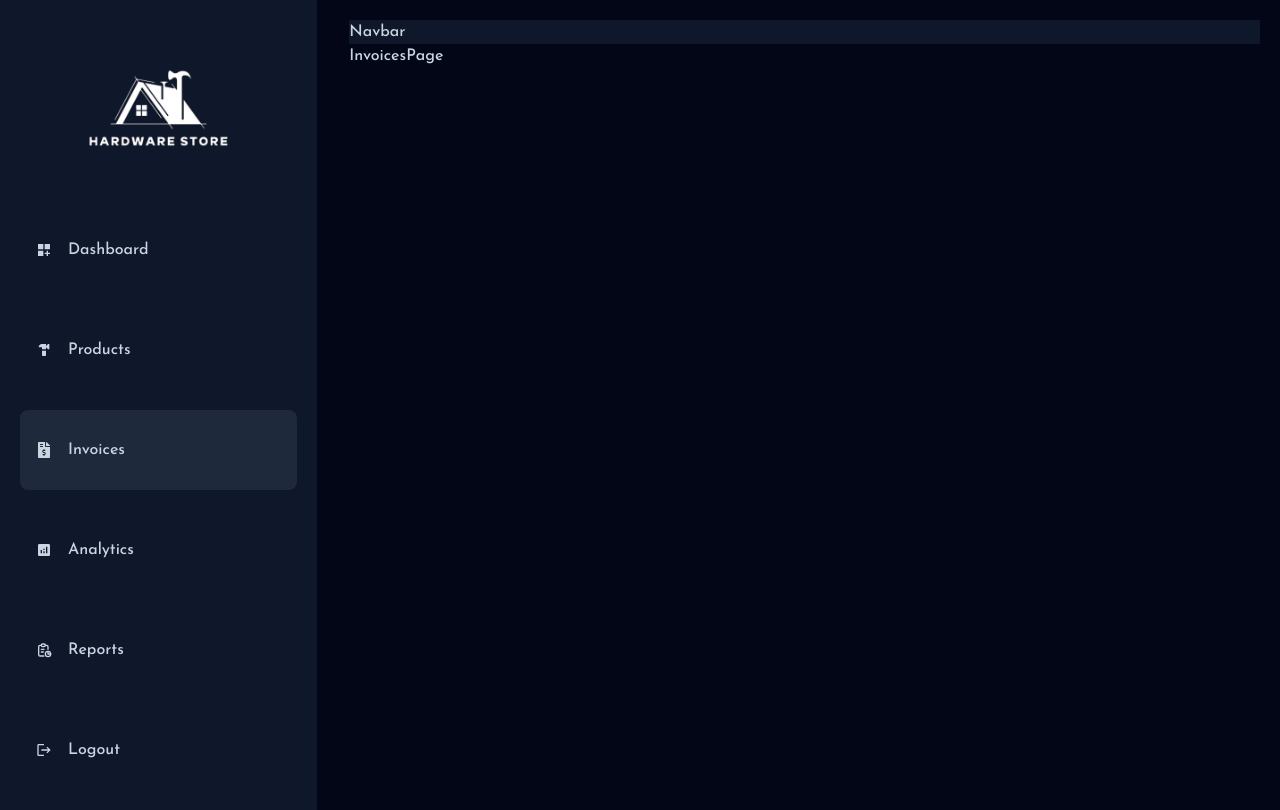
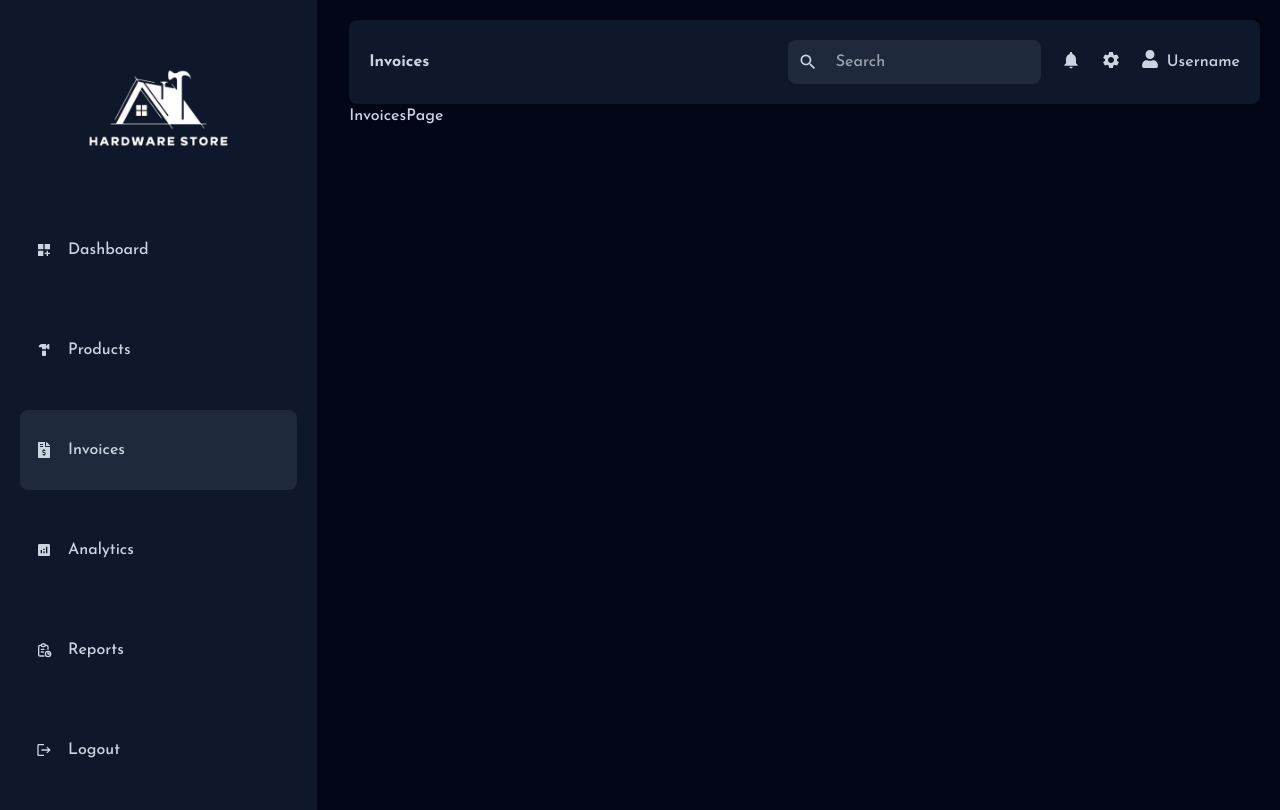
Before and after one commit to esthercate/Hardware-store-management, a Next.js app: page /dashboard/invoices in a window 1280 px wide. Built offline with nearby package versions, Linux system fonts and the light colour scheme.

Commit message:
Add navbar

```diff
--- a/app/dashboard/layout.jsx
+++ b/app/dashboard/layout.jsx
@@ -9,7 +9,7 @@ const Layout = ({ children }) => {
         <Sidebar />
       </div>
       <div className='basis-3/4 p-5'>
-        <div className='bg-slate-900'>
+        <div>
           <Navbar />
         </div>
         {children}
--- a/app/ui/dashboard/navbar/navbar.jsx
+++ b/app/ui/dashboard/navbar/navbar.jsx
@@ -1,8 +1,30 @@
+'use client'
 import React from 'react'
+import { usePathname } from 'next/navigation'
+import { MdSearch, MdNotifications, MdSettings } from 'react-icons/md'
+import { FaUser } from 'react-icons/fa'
 
 const Navbar = () => {
+  const pathname = usePathname()
+
   return (
-    <div>Navbar</div>
+    <div className='flex justify-between items-center bg-slate-900 p-5 rounded-lg'>
+      <div className='font-bold capitalize'>{pathname.split('/').pop()}</div>
+      <div className='flex items-center gap-5'>
+        <div className='flex items-center gap-2.5 bg-slate-800 p-2.5 rounded-lg'>
+          <MdSearch size={20} />
+          <input className='bg-transparent border-0 text-slate-300 px-2' type='text' placeholder='Search' />
+        </div>
+        <div className='flex gap-5'>
+          <MdNotifications size={20} />
+          <MdSettings size={20} />
+          <div className='flex gap-2'>
+            <FaUser size={18} />
+            <span>Username</span>
+          </div>
+        </div>
+      </div>
+    </div>
   )
 }
 
--- a/app/ui/dashboard/sidebar/sidebar.jsx
+++ b/app/ui/dashboard/sidebar/sidebar.jsx
@@ -33,11 +33,6 @@ const menuItems = [
         path: '/dashboard/reports',
         icon: <TbReport />,
       },
-      {
-        title: 'Logout',
-        path: '/',
-        icon: <MdLogout />,
-      },
     ],
   },
 ]
@@ -53,6 +48,9 @@ const Sidebar = () => {
           <MenuLink items={menuItem.list} key={index} />
         ))}
       </ul>
+      <button className='flex py-7 px-4 items-center w-full gap-4 my-5 rounded-lg hover:text-slate-400 bg-transparent hover:bg-slate-800'>
+        <MdLogout /> Logout
+      </button>
     </div>
   )
 }
```
